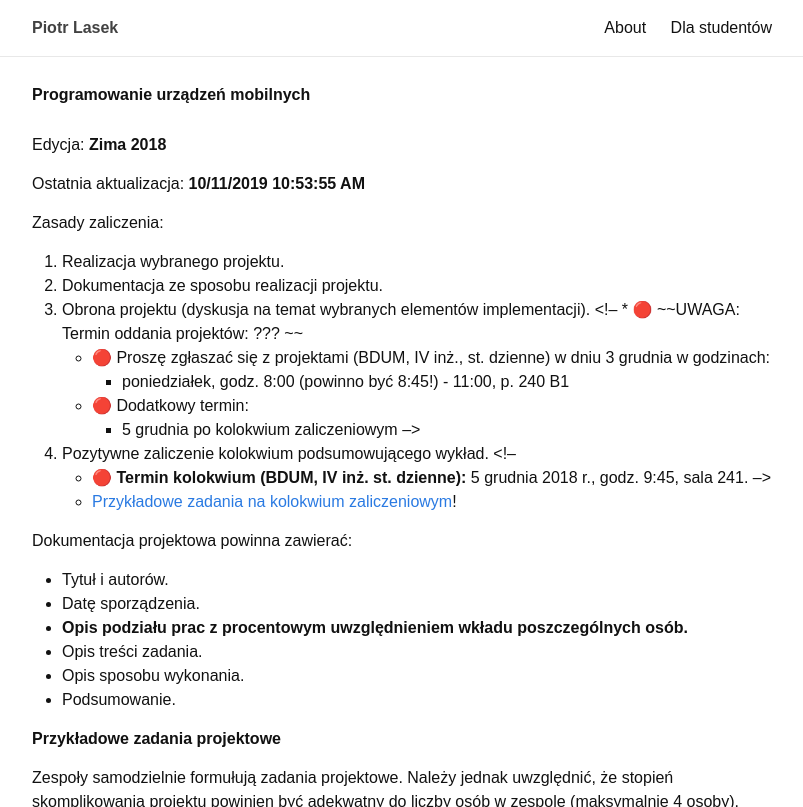
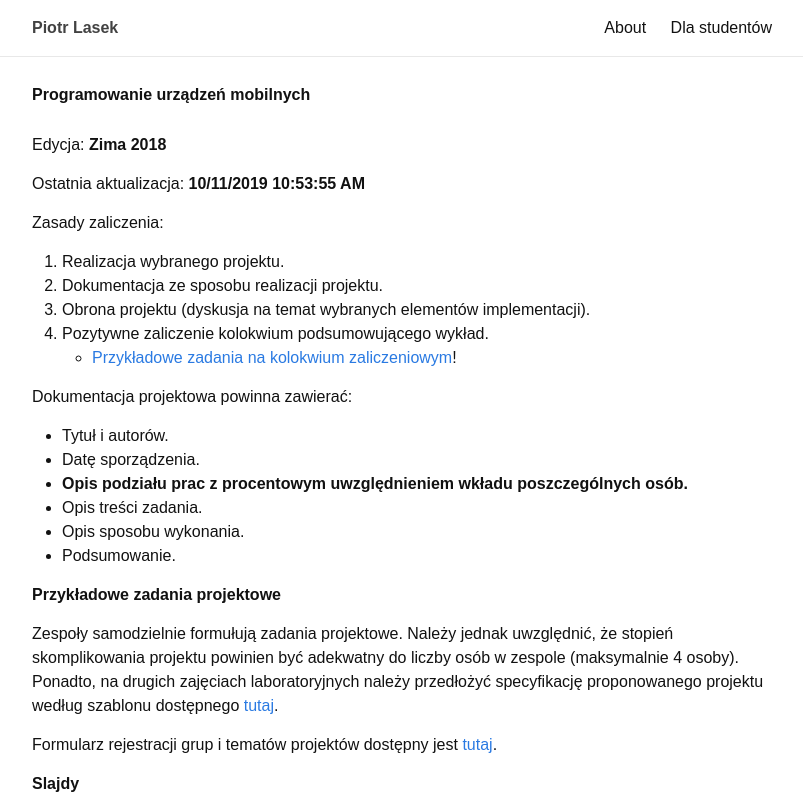
Before and after one commit to piotrlasek/piotrlasek.github.io, a Jekyll site: the page built from for-students/um.md, in a window 1280 px wide and 900 px high, cut to the strip 0-807 px from the top of the window. Shown: the whole strip, without its empty margins (238-1041 px from the left). Built offline with Jekyll 4.4.1, drawn with Linux system fonts in a browser that asks for light colours.

Commit message:
some changes

```diff
--- a/for-students/um.md
+++ b/for-students/um.md
@@ -23,16 +23,7 @@ Zasady zaliczenia:
 1. Realizacja wybranego projektu.
 2. Dokumentacja ze sposobu realizacji projektu.
 3. Obrona projektu (dyskusja na temat wybranych elementów implementacji).
-    <!-- * &#x1F534; ~~UWAGA: Termin oddania projektów: ??? ~~
-    * &#x1F534; Proszę zgłaszać się z projektami (BDUM, IV inż., st. dzienne) w dniu 3 grudnia w godzinach:<br>
-       - poniedziałek, godz. 8:00 (powinno być 8:45!) - 11:00, p. 240 B1
-    * &#x1F534; Dodatkowy termin:
-       - 5 grudnia po kolokwium zaliczeniowym
-    -->
 4. Pozytywne zaliczenie kolokwium podsumowującego wykład.
-    <!--
-    * &#x1F534; **Termin kolokwium (BDUM, IV inż. st. dzienne):** 5 grudnia 2018 r., godz. 9:45, sala 241.
-    -->
     * [Przykładowe zadania na kolokwium zaliczeniowym](iswddum-test.html.pdf)!
 
 Dokumentacja projektowa powinna zawierać:
```
Also changed, not shown: 1 other file.
